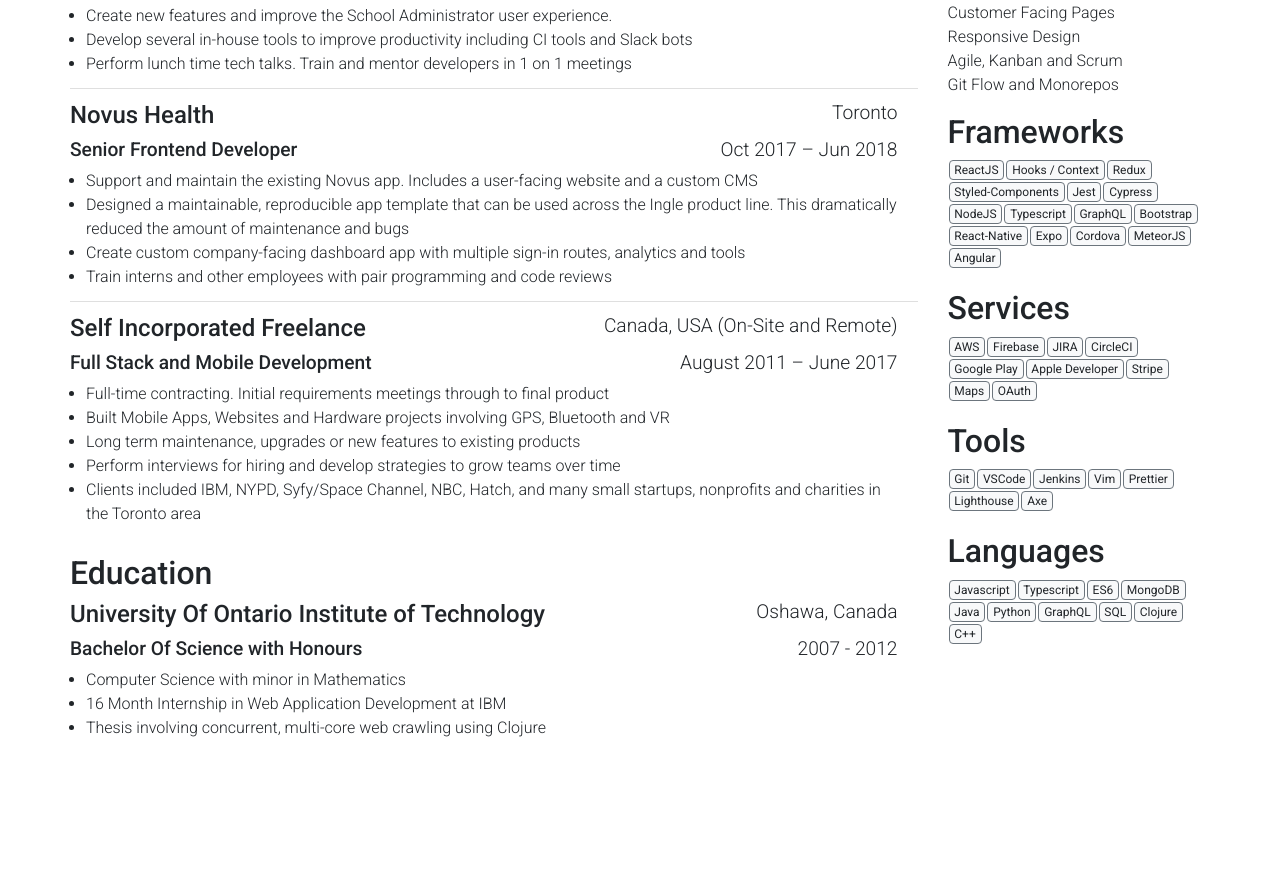
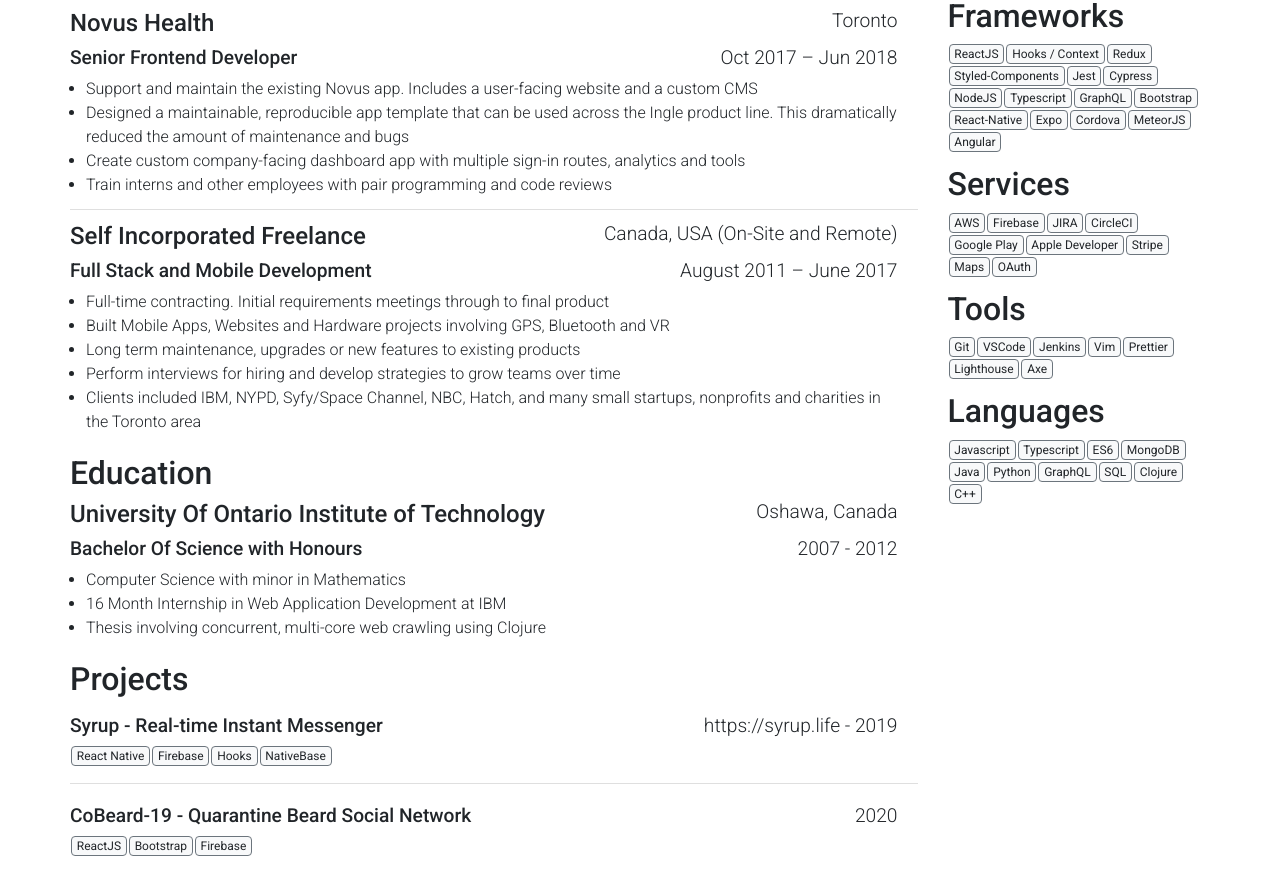
Before and after one commit to mackbrowne/react-bootstrap-webpack-starter, a React (Create React App) app: page / in a window 1280 px wide. Shown: the part 603-1492 px from the top of the page. Before the commit the page ends 1403 px from the top, so only its background shows below. Built offline with nearby package versions, Linux system fonts and the light colour scheme.

Commit message:
projects section wip

```diff
--- a/src/App.style.js
+++ b/src/App.style.js
@@ -27,11 +27,7 @@ export const TitleLabel = styled.h2.attrs({
 `;
 
 export const SubTitle = styled.h2.attrs({
-  className: 'mt-3'
-})``;
-
-export const Education = styled.h2.attrs({
-  className: 'mt-3'
+  className: 'mt-2'
 })``;
 
 export const Summary = styled.p.attrs({
--- a/src/App.tsx
+++ b/src/App.tsx
@@ -6,7 +6,7 @@ import './App.css';
 import {
   Title,
   TitleLabel,
-  Summary,
+  // Summary,
   SubTitle,
   ExperienceList,
   Experience,
@@ -18,7 +18,7 @@ import {
 
 export default function App() {
   return (
-    <Container className="px-md-0 py-5">
+    <Container className="px-md-0 py-3">
       <Row>
         <Col>
           <Row className="d-flex justify-content-between pr-5">
@@ -32,12 +32,12 @@ export default function App() {
               Amsterdam
             </Col>
           </Row>
-          <Summary>
+          {/* <Summary>
             Organized, lifelong learner motivated by difficult challenges.
             Self-driven, and enjoys working independently and with teams. Uses a
             curated collection of libraries and automation tools to make
             development / testing / deployment more efficient.
-          </Summary>
+          </Summary> */}
         </Col>
       </Row>
       <Row>
@@ -129,7 +129,7 @@ export default function App() {
               />
             </Experience>
           </ExperienceList>
-          {/* <SubTitle>Projects</SubTitle>
+          <SubTitle>Projects</SubTitle>
           <ExperienceList>
             <Experience>
               <Position
@@ -142,11 +142,12 @@ export default function App() {
             </Experience>
             <Experience>
               <Position
-                title="Bachelor Of Science with Honours"
-                time="2007 - 2012"
+                title="CoBeard-19 - Quarantine Beard Social Network"
+                time="2020"
               />
+              <Pills list={['ReactJS', 'Bootstrap', 'Firebase']} />
             </Experience>
-          </ExperienceList> */}
+          </ExperienceList>
         </Col>
         <Col md={3}>
           <SideList
```
